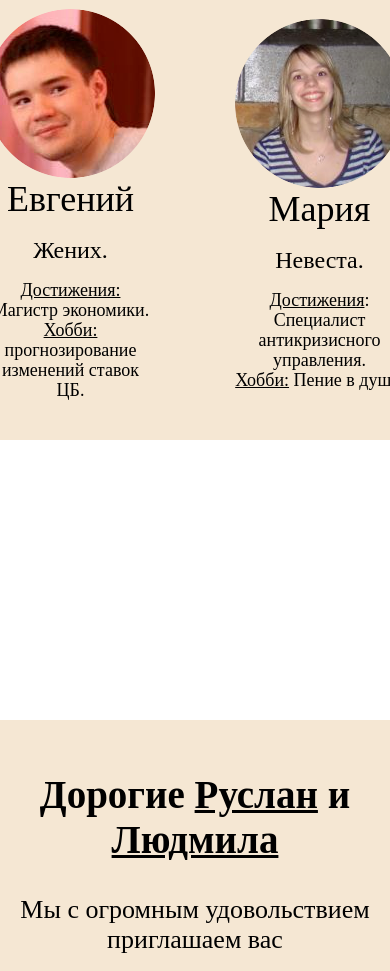
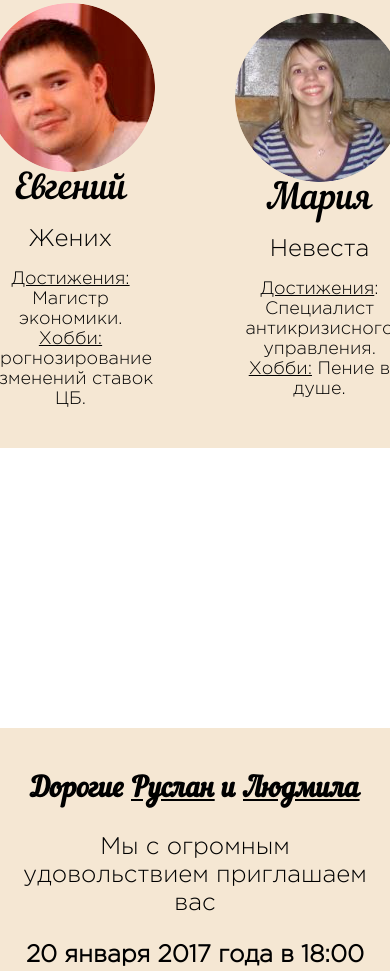
Before and after one commit to mmaltsev/WeddingLanding, a plain HTML site: page index.html in a window 390 px wide. Shown: the part 853-1824 px from the top of the page. Drawn offline with Linux system fonts and the light colour scheme.

Commit message:
updated mobile verion 3

```diff
--- a/css/fonts.css
+++ b/css/fonts.css
@@ -1,6 +1,11 @@
 @font-face {
   font-family: "Nautilus";
   src: url("fonts/nautilus/nautilus.otf");
+}
+
+@font-face {
+  font-family: "Gotham Pro";
+  src: url("fonts/gothampro/gothampro.ttf");
 }
 
 /* cyrillic Playfair Display*/
--- a/css/style.css
+++ b/css/style.css
@@ -1,7 +1,10 @@
 body {
   margin: 0;
-  font-size: 26px;
+  font-size: 24px;
+  font-family: Gotham Pro;
 }
+
+h1, h2, h3, h4 { font-family: Nautilus; }
 
 .first-page {
   color: white;
@@ -67,21 +70,13 @@ td { padding: 3px 8px 3px 8px; }
 
 .person-desc { text-align: center; }
 
-.desc-head { font-size: 36px; }
+.desc-head { font-size: 36px; font-family: Nautilus; }
 
 .desc-desc {
   margin-top: 20px;
   font-size: 18px;
   line-height: 20px;
 }
-
-/*.portrait {
-  width: 150px;
-  height: 150px;
-  border: 1px solid black;
-  border-radius: 50%;
-  margin: 0 auto;
-}*/
 
 .third-page {
   min-height: 280px;
@@ -114,7 +109,7 @@ td { padding: 3px 8px 3px 8px; }
 }
 
 .sixth-page {
-  min-height: 550px;
+  min-height: 350px;
   background-color:white;
   display: flex;
   justify-content: center;
@@ -124,7 +119,7 @@ td { padding: 3px 8px 3px 8px; }
 .map-script-mobile { display: none; }
 
 .map-desc {
-  margin-top: 100px;
+  margin: 100px 0 0 40px;
   line-height: 40px;
   font-size: 20px;
 }
@@ -146,5 +141,9 @@ td { padding: 3px 8px 3px 8px; }
   /* Sixth page */
   .sixth-page { flex-direction: column; }
   .map-script-pc { display: none; }
-  .map-script-mobile { display: initial; }
+  .map-script-mobile {
+    display: initial;
+    margin: 0 auto;
+  }
+  .map-desc { margin: 20px auto 0 auto; }
 }
--- a/index.html
+++ b/index.html
@@ -47,7 +47,7 @@
             Евгений
           </div>
           <div class="desc-desc">
-            <span style="font-size: 24px;">Жених.</span>
+            <span style="font-size: 24px;">Жених</span>
             <br>
             <br>
             <u>Достижения:</u> Магистр экономики.
@@ -63,7 +63,7 @@
             Мария
           </div>
           <div class="desc-desc">
-            <span style="font-size: 24px;">Невеста.</span>
+            <span style="font-size: 24px;">Невеста</span>
             <br>
             <br>
             <u>Достижения</u>: Специалист антикризисного управления.
@@ -87,7 +87,7 @@
 
     <div class="fourth-page">
       <div class="invitation">
-        <h2>Дорогие <u>Руслан</u> и <u>Людмила</u></h2>
+        <h3>Дорогие <u>Руслан</u> и <u>Людмила</u></h3>
         <p>Мы с огромным удовольствием приглашаем вас</p>
         <p><b>20 января 2017 года в 18:00</b></p>
         <p>Окунуться в атмосферу сказочного праздника</p>
@@ -104,11 +104,11 @@
 
     <div class="sixth-page">
       <div class="map-script-pc">
-        <script type="text/javascript" charset="utf-8" async src="https://api-maps.yandex.ru/services/constructor/1.0/js/?um=constructor%3A43d2c828e298ac6b63ec54dd08990a97d62d25c3caa78c8526da666319982c87&amp;width=600&amp;height=550&amp;lang=ru_RU&amp;scroll=true">
+        <script type="text/javascript" charset="utf-8" async src="https://api-maps.yandex.ru/services/constructor/1.0/js/?um=constructor%3A43d2c828e298ac6b63ec54dd08990a97d62d25c3caa78c8526da666319982c87&amp;width=400&amp;height=350&amp;lang=ru_RU&amp;scroll=true">
         </script>
       </div>
       <div class="map-script-mobile">
-        <script type="text/javascript" charset="utf-8" async src="https://api-maps.yandex.ru/services/constructor/1.0/js/?um=constructor%3A43d2c828e298ac6b63ec54dd08990a97d62d25c3caa78c8526da666319982c87&amp;width=200&amp;height=150&amp;lang=ru_RU&amp;scroll=true">
+        <script type="text/javascript" charset="utf-8" async src="https://api-maps.yandex.ru/services/constructor/1.0/js/?um=constructor%3A43d2c828e298ac6b63ec54dd08990a97d62d25c3caa78c8526da666319982c87&amp;width=350&amp;height=250&amp;lang=ru_RU&amp;scroll=true">
         </script>
       </div>
       <div class="map-desc">
```
Also changed, not shown: css/fonts/gothampro/gothampro.ttf (added).
